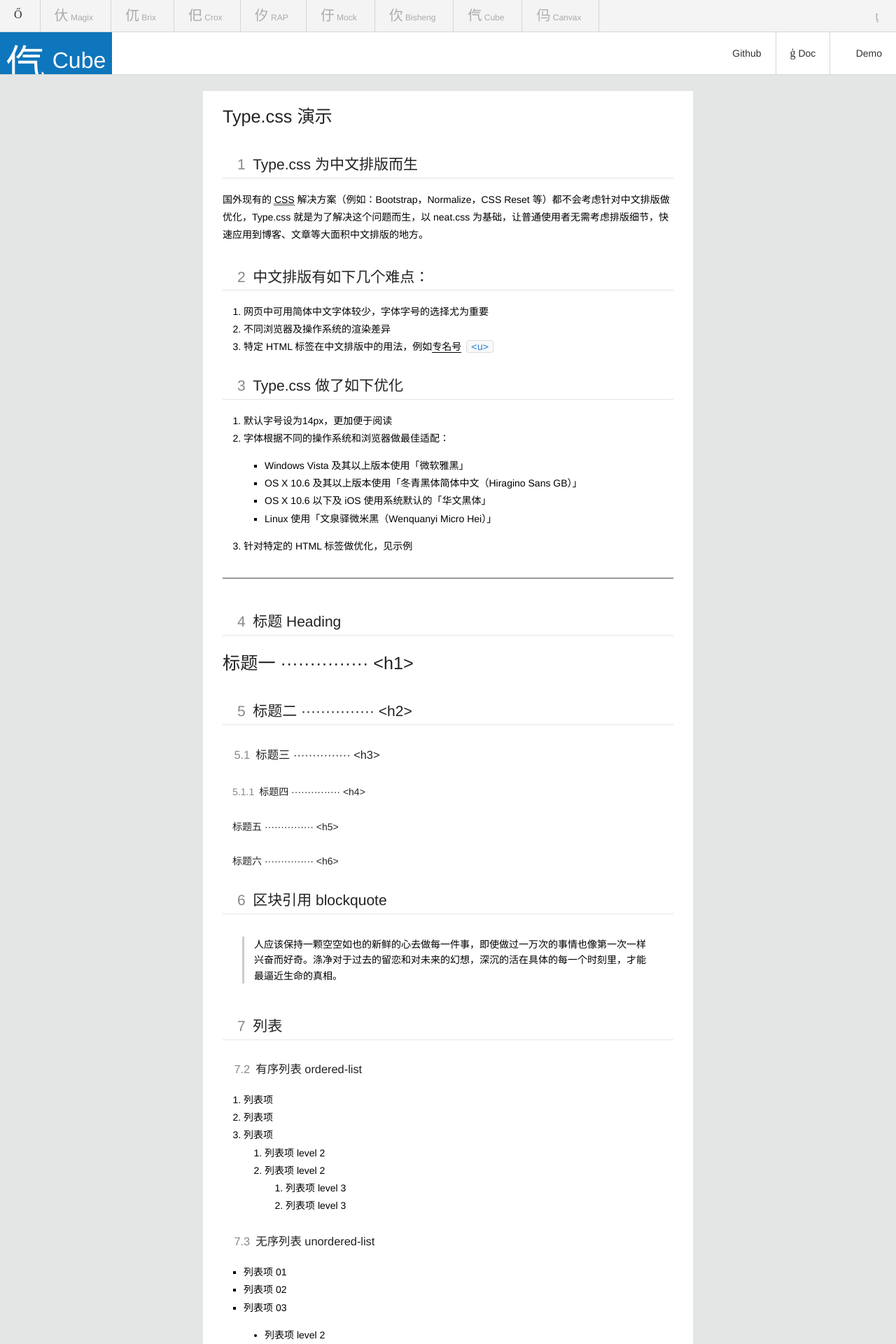
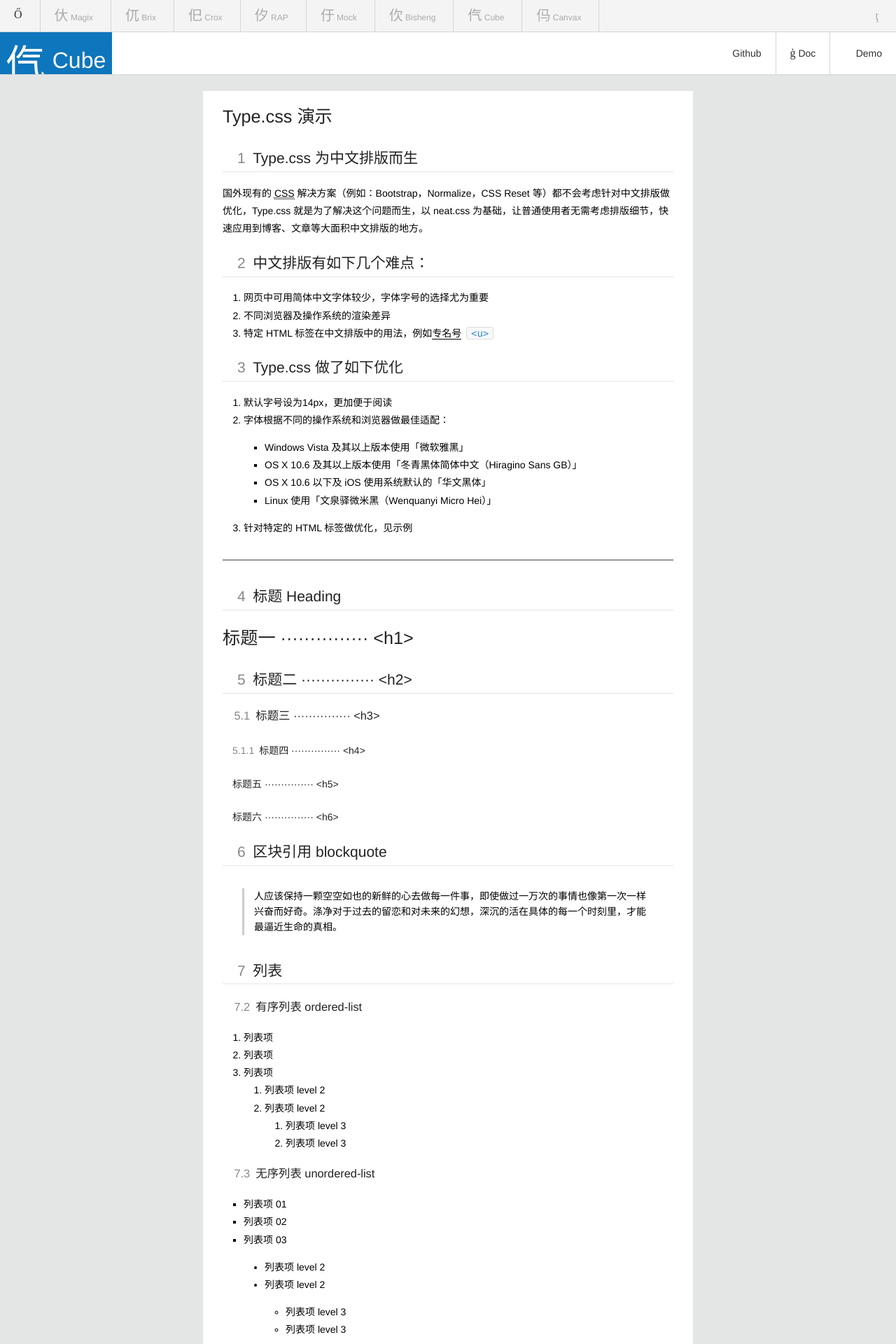
Before and after one commit to thx/cube, a Jekyll site: the page built from demo/_posts/2013-12-17-type.html, in a window 1280 px wide. Shown: the top 1920 px of the page at 70% size. Built offline with Jekyll 4.4.1, drawn with Linux system fonts in a browser that asks for light colours; some web fonts are replaced; Markdown is read by kramdown in place of the engine named in the settings; comment, search, counter and statistics services are not loaded.

Commit message:
Updated cube

```diff
--- a/assets/base.css
+++ b/assets/base.css
@@ -904,11 +904,11 @@
 .type h6 {
     padding-left: 1em;
     position: relative;
-    -webkit-background-clip:padding-box;
+/*    -webkit-background-clip:padding-box;
     -moz-background-clip:padding;
     background-clip:padding-box;
     border-top: 80px solid transparent;
-    margin-top: -70px;
+    margin-top: -70px; */
 }
 
 /**
@@ -916,7 +916,7 @@
  * 每个 z-index 递减，防止 h2+h3 这样的结构导致 h2 无法选中
  */
 
-.type h2 {
+/*.type h2 {
     z-index: -2;
 }
 
@@ -934,9 +934,7 @@
 
 .type h6 {
     z-index: -6;
-}
-
-/* 防止标题上边距导致 */
+}*/
 .type {
     position: relative;
     z-index: 1;
--- a/assets/post.js
+++ b/assets/post.js
@@ -135,6 +135,7 @@
 
         S.all('article').all('h2,h3,h4,h5,h6').each(function(heading) {
             var id = heading.attr('id')
+            heading.removeAttr('id')
             heading.prepend('<a name="' + id + '" class="anchor"></a>')
             heading.prepend('<a class="anchor-link" href="#' + id + '"></a>')
         })
```
